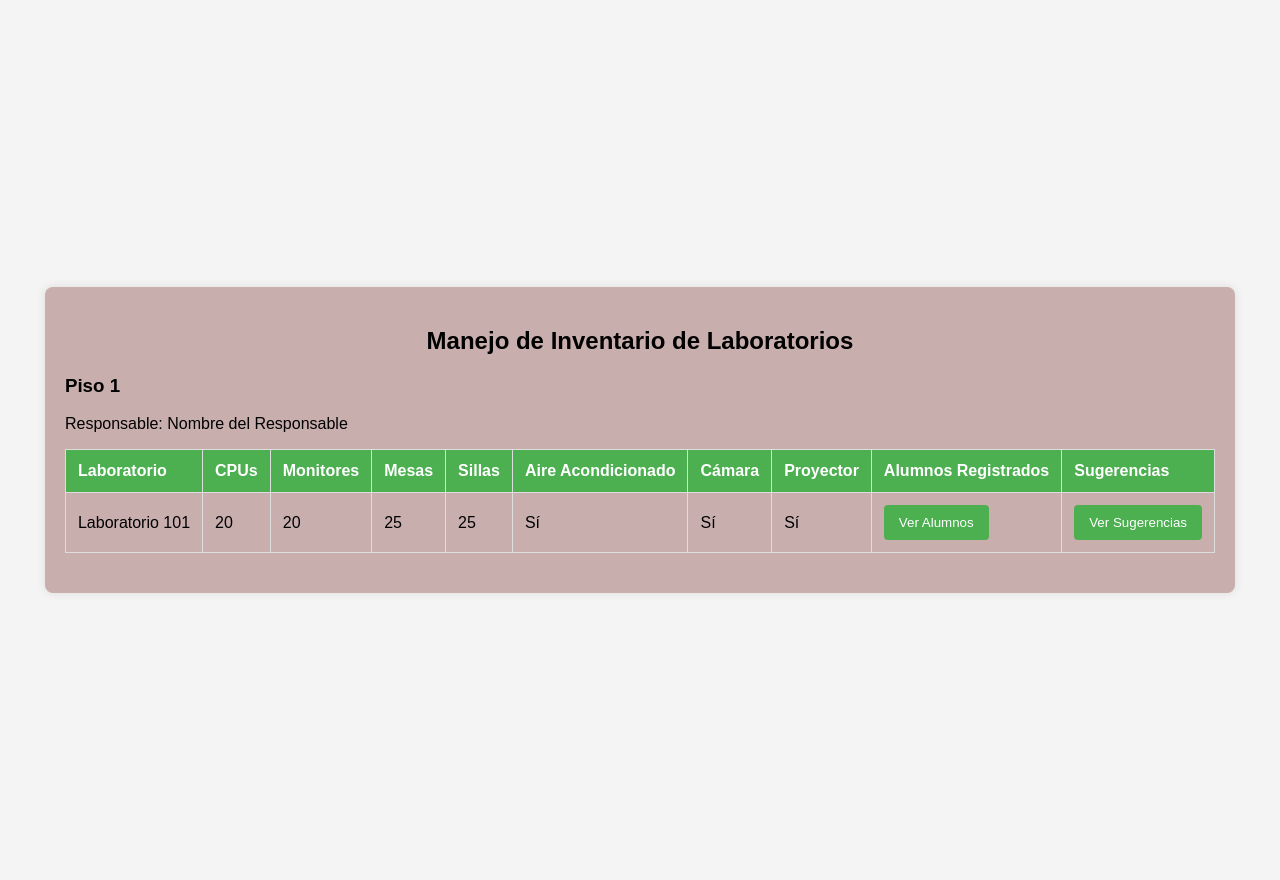
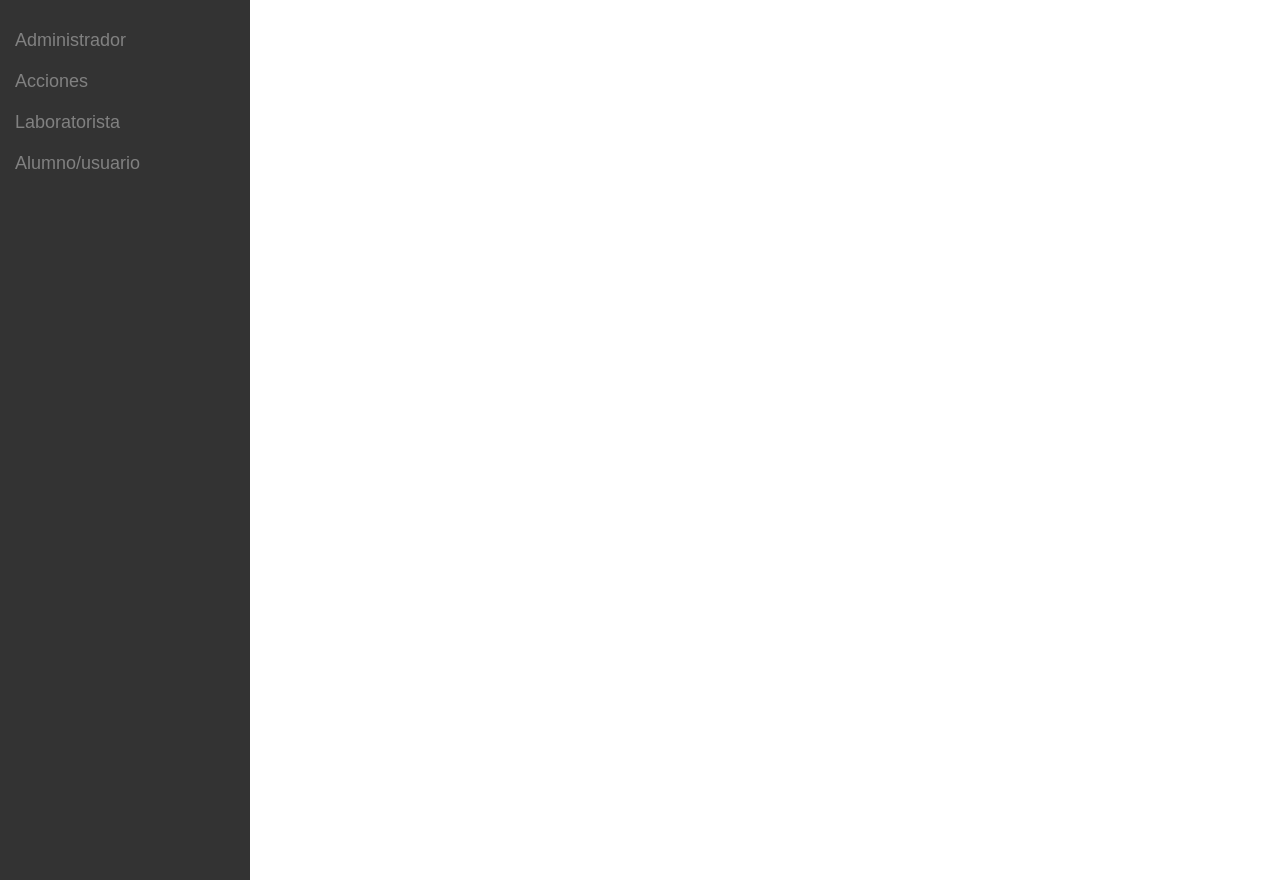
Before and after one commit to Jeffer2S/Inventario_Laboratorios, a PHP site: page / in a window 1280 px wide. Run offline with PHP 8.4, Linux system fonts and the light colour scheme.

Commit message:
se edita los nombre de los modulos

```diff
--- a/index.css
+++ b/index.css
@@ -1,59 +1,48 @@
 body {
-    font-family: Arial, sans-serif;
-    background-color: #f4f4f4;
+    font-family: "Arial", sans-serif;
     margin: 0;
     padding: 0;
-    display: flex;
-    justify-content: center;
-    align-items: center;
-    height: 100vh;
+    overflow: hidden;
   }
 
-.container {
-    background-color: #c9aeae;
-    padding: 20px;
-    border-radius: 8px;
-    box-shadow: 0 0 10px rgba(0, 0, 0, 0.1);
-    width: auto;
+  #nav-container {
+    width: 250px;
+    height: 100%;
+    background-color: #333;
+    position: fixed;
+    top: 0;
+    left: 0;
+    overflow-x: hidden;
+    padding-top: 20px;
   }
 
-h2 {
-    text-align: center;
+  #nav-container a, .sub-menu a {
+    padding: 10px 15px;
+    text-decoration: none;
+    font-size: 18px;
+    color: #818181;
+    display: block;
   }
 
-.piso {
-    margin-bottom: 20px;
+  #nav-container a:hover, .sub-menu a:hover {
+    color: #f1f1f1;
   }
 
-table {
-    width: 100%;
-    border-collapse: collapse;
-    margin-top: 10px;
+  .sub-menu {
+    padding-left: 20px;
+    display: none;
   }
 
-table, th, td {
-    border: 1px solid #ddd;
+  #content {
+    margin-left: 250px;
+    padding: 16px;
+    transition: margin-left 0.5s;
+    display: none;
   }
 
-th, td {
-    padding: 12px;
-    text-align: left;
+  .boton1-content, .boton2-content, .boton3-content, .boton4-content {
+    margin-left: 250px;
+    padding: 16px;
+    transition: margin-left 0.5s;
+    display: none;
   }
-
-th {
-    background-color: #4caf50;
-    color: white;
-}
-
-button {
-    background-color: #4caf50;
-    color: #fff;
-    padding: 10px 15px;
-    border: none;
-    border-radius: 4px;
-    cursor: pointer;
-}
-
-button:hover {
-    background-color: #45a049;
-}
--- a/index.html
+++ b/index.html
@@ -9,45 +9,91 @@
 </head>
 <body>
 
-    <div class="container">
-        <h2>Manejo de Inventario de Laboratorios</h2>
 
-        <div class="piso">
-            <h3>Piso 1</h3>
-            <p>Responsable: Nombre del Responsable</p>
-
-            <table>
-                <tr>
-                    <th>Laboratorio</th>
-                    <th>CPUs</th>
-                    <th>Monitores</th>
-                    <th>Mesas</th>
-                    <th>Sillas</th>
-                    <th>Aire Acondicionado</th>
-                    <th>Cámara</th>
-                    <th>Proyector</th>
-                    <th>Alumnos Registrados</th>
-                    <th>Sugerencias</th>
-                </tr>
-                <tr>
-                    <td>Laboratorio 101</td>
-                    <td>20</td>
-                    <td>20</td>
-                    <td>25</td>
-                    <td>25</td>
-                    <td>Sí</td>
-                    <td>Sí</td>
-                    <td>Sí</td>
-                    <td><button>Ver Alumnos</button></td>
-                    <td><button>Ver Sugerencias</button></td>
-                </tr>
-                <!-- Puedes agregar más filas según sea necesario -->
-            </table>
-        </div>
-
-        <!-- Puedes agregar más bloques para otros pisos -->
-
+<div id="nav-container">
+    <a href="#" onclick="mostrarSubmenu('submenu1')">Administrador</a> <!------ si se logea como administrador ------>
+    <div class="sub-menu" id="submenu1">
+      <a href="#" onclick="cargarContenido('boton1-content')">listar Usiarios</a>
+      <a href="#" onclick="cargarContenido('boton2-content')">Listar cortinas</a>
+      <a href="#" onclick="cargarContenido('boton3-content')">Listar reportes</a>
+      <a href="#" onclick="cargarContenido('boton4-content')">listar todas entidaes .... </a>
+      <a href="#" onclick="cargarContenido('boton4-content')">agregar Opción segun se requiera</a>
     </div>
 
+    <a href="#" onclick="mostrarSubmenu('submenu2')">Acciones</a> <!------ si se logea como administrador ------>
+    <div class="sub-menu" id="submenu2">
+      <a href="#" onclick="cargarContenido('boton1-content')">INSETAR todas las entidades</a>
+      <a href="#" onclick="cargarContenido('boton2-content')">EDITAR/ACUALIZAR todas las entidades</a>
+      <a href="#" onclick="cargarContenido('boton3-content')">agregar Opción segun se requiera</a>
+      <a href="#" onclick="cargarContenido('boton4-content')">agregar Opción segun se requiera</a>
+    </div>
+
+    <a href="#" onclick="mostrarSubmenu('submenu3')">Laboratorista</a> <!------ si se logea como Laboratorista ------>
+    <div class="sub-menu" id="submenu3">
+      <a href="#" onclick="cargarContenido('boton1-content')">Ver reportes</a>
+      <a href="#" onclick="cargarContenido('boton2-content')">Atender un reporte</a>
+      <a href="#" onclick="cargarContenido('boton3-content')">agregar Opción segun se requiera</a>
+      <a href="#" onclick="cargarContenido('boton4-content')">agregar Opción segun se requiera</a>
+    </div>
+
+    <a href="#" onclick="mostrarSubmenu('submenu4')">Alumno/usuario</a> <!------ si se logea como Alumno  ------>
+    <div class="sub-menu" id="submenu4">
+      <a href="#" onclick="cargarContenido('boton1-content')">Ver laboratorios</a>
+      <a href="#" onclick="cargarContenido('boton2-content')">agregar Opción segun se requiera</a>
+      <a href="#" onclick="cargarContenido('boton3-content')">hacer un reporte</a>
+      <a href="#" onclick="cargarContenido('boton4-content')">agregar Opción segun se requiera</a>
+    </div>
+  </div>
+
+  <div id="content">
+    <h2>Contenido por defecto</h2>
+    <p>Este es el contenido por defecto. Haz clic en uno de los botones del menú lateral para cambiarlo.</p>
+  </div>
+
+  <div class="boton1-content">
+    <h2>Contenido del Botón 1</h2>
+    <p>Este es el contenido del Botón 1.</p>
+  </div>
+
+  <div class="boton2-content">
+    <h2>Contenido del Botón 2</h2>
+    <p>Este es el contenido del Botón 2.</p>
+  </div>
+
+  <div class="boton3-content">
+    <h2>Contenido del Botón 3</h2>
+    <p>Este es el contenido del Botón 3.</p>
+  </div>
+
+  <div class="boton4-content">
+    <h2>Contenido del Botón 4</h2>
+    <p>Este es el contenido del Botón 4.</p>
+  </div>
+
+  <script>
+    function mostrarSubmenu(submenuId) {
+      // Oculta todos los submenús
+      var submenus = document.querySelectorAll('.sub-menu');
+      submenus.forEach(function (submenu) {
+        submenu.style.display = 'none';
+      });
+
+      // Muestra el submenú correspondiente
+      var submenu = document.getElementById(submenuId);
+      submenu.style.display = 'block';
+    }
+
+    function cargarContenido(claseContenido) {
+      // Oculta todos los contenidos
+      var contenidos = document.querySelectorAll('.boton1-content, .boton2-content, .boton3-content, .boton4-content');
+      contenidos.forEach(function (contenido) {
+        contenido.style.display = 'none';
+      });
+
+      // Muestra el contenido correspondiente a la clase dada
+      var contenido = document.querySelector('.' + claseContenido);
+      contenido.style.display = 'block';
+    }
+  </script>
 </body>
 </html>
```
Lines whose indentation alone changed are shown as unchanged.
